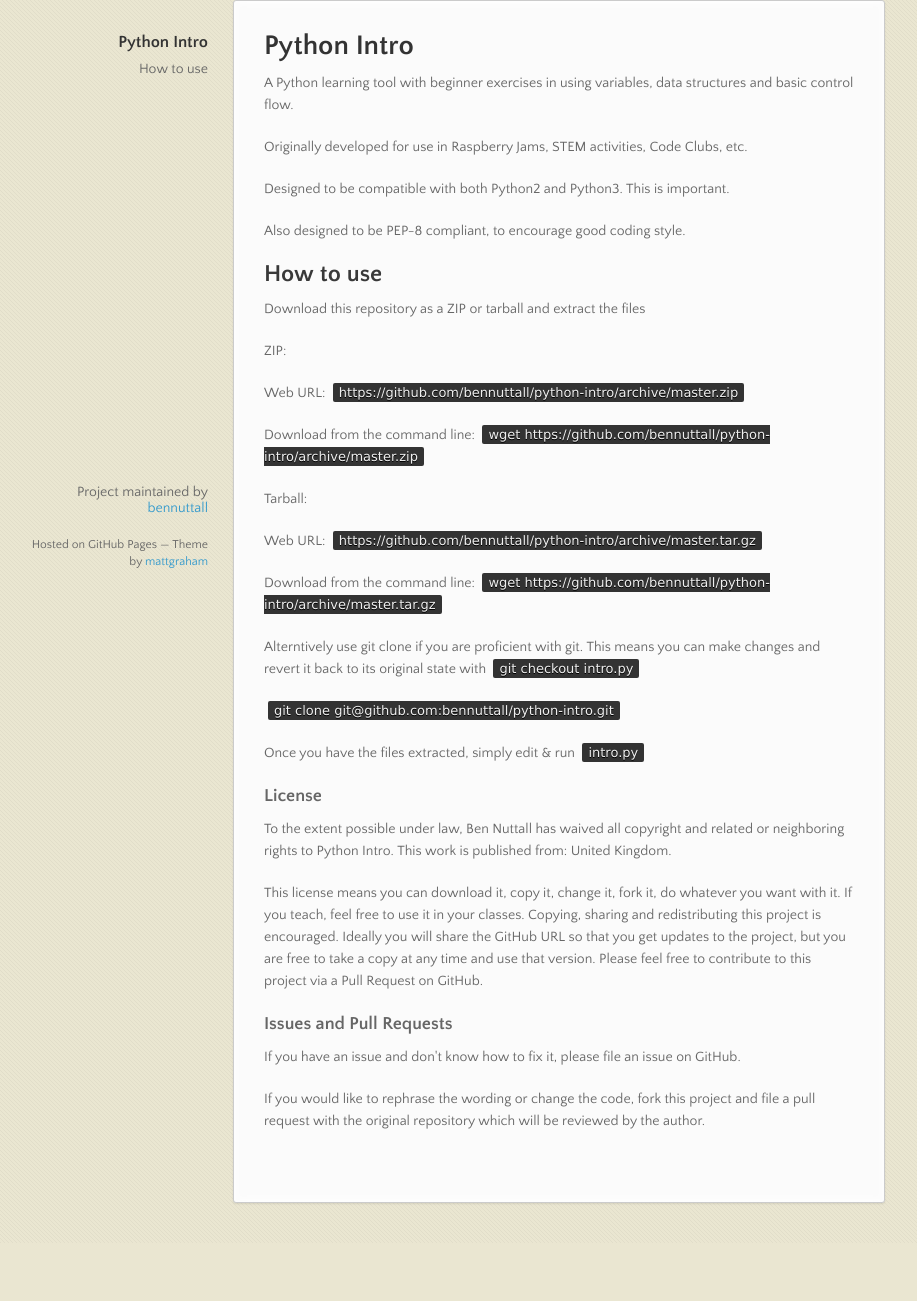
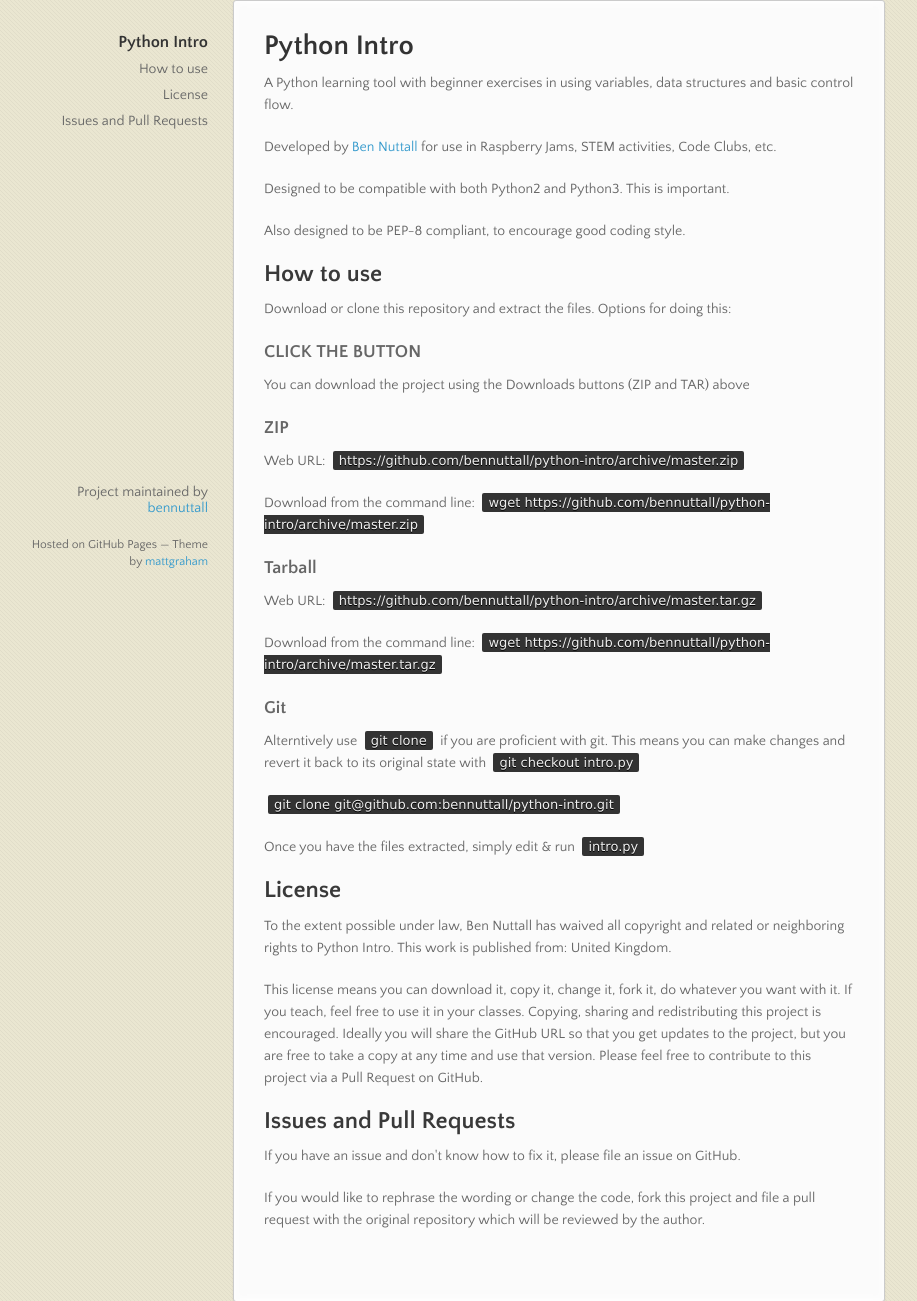
Before and after one commit to bennuttall/python-intro, a plain HTML site: page index.html in a window 1280 px wide. Shown: the part 190-1491 px from the top of the page, without its empty margins (82-999 px from the left). Before the commit the page ends 1433 px from the top, so only its background shows below. Drawn offline with nearby package versions, Linux system fonts and the light colour scheme.

Commit message:
Create gh-pages branch via GitHub

```diff
--- a/index.html
+++ b/index.html
@@ -44,7 +44,7 @@
 
 <p>A Python learning tool with beginner exercises in using variables, data structures and basic control flow.</p>
 
-<p>Originally developed for use in Raspberry Jams, STEM activities, Code Clubs, etc.</p>
+<p>Developed by <a href="http://bennuttall.com">Ben Nuttall</a> for use in Raspberry Jams, STEM activities, Code Clubs, etc.</p>
 
 <p>Designed to be compatible with both Python2 and Python3. This is important.</p>
 
@@ -53,35 +53,45 @@
 <h2>
 <a name="how-to-use" class="anchor" href="#how-to-use"><span class="octicon octicon-link"></span></a>How to use</h2>
 
-<p>Download this repository as a ZIP or tarball and extract the files</p>
+<p>Download or clone this repository and extract the files. Options for doing this:</p>
 
-<p>ZIP:</p>
+<h3>
+<a name="click-the-button" class="anchor" href="#click-the-button"><span class="octicon octicon-link"></span></a>CLICK THE BUTTON</h3>
+
+<p>You can download the project using the Downloads buttons (ZIP and TAR) above</p>
+
+<h3>
+<a name="zip" class="anchor" href="#zip"><span class="octicon octicon-link"></span></a>ZIP</h3>
 
 <p>Web URL: <code>https://github.com/bennuttall/python-intro/archive/master.zip</code></p>
 
 <p>Download from the command line: <code>wget https://github.com/bennuttall/python-intro/archive/master.zip</code></p>
 
-<p>Tarball:</p>
+<h3>
+<a name="tarball" class="anchor" href="#tarball"><span class="octicon octicon-link"></span></a>Tarball</h3>
 
 <p>Web URL: <code>https://github.com/bennuttall/python-intro/archive/master.tar.gz</code></p>
 
 <p>Download from the command line: <code>wget https://github.com/bennuttall/python-intro/archive/master.tar.gz</code></p>
 
-<p>Alterntively use git clone if you are proficient with git. This means you can make changes and revert it back to its original state with <code>git checkout intro.py</code></p>
+<h3>
+<a name="git" class="anchor" href="#git"><span class="octicon octicon-link"></span></a>Git</h3>
+
+<p>Alterntively use <code>git clone</code> if you are proficient with git. This means you can make changes and revert it back to its original state with <code>git checkout intro.py</code></p>
 
 <p><code>git clone git@github.com:bennuttall/python-intro.git</code></p>
 
 <p>Once you have the files extracted, simply edit &amp; run <code>intro.py</code></p>
 
-<h3>
-<a name="license" class="anchor" href="#license"><span class="octicon octicon-link"></span></a>License</h3>
+<h2>
+<a name="license" class="anchor" href="#license"><span class="octicon octicon-link"></span></a>License</h2>
 
 <p>To the extent possible under law, Ben Nuttall has waived all copyright and related or neighboring rights to Python Intro. This work is published from: United Kingdom.</p>
 
 <p>This license means you can download it, copy it, change it, fork it, do whatever you want with it. If you teach, feel free to use it in your classes. Copying, sharing and redistributing this project is encouraged. Ideally you will share the GitHub URL so that you get updates to the project, but you are free to take a copy at any time and use that version. Please feel free to contribute to this project via a Pull Request on GitHub.</p>
 
-<h3>
-<a name="issues-and-pull-requests" class="anchor" href="#issues-and-pull-requests"><span class="octicon octicon-link"></span></a>Issues and Pull Requests</h3>
+<h2>
+<a name="issues-and-pull-requests" class="anchor" href="#issues-and-pull-requests"><span class="octicon octicon-link"></span></a>Issues and Pull Requests</h2>
 
 <p>If you have an issue and don't know how to fix it, please file an issue on GitHub.</p>
 
@@ -93,6 +103,16 @@
       </footer>
     </div>
     <!--[if !IE]><script>fixScale(document);</script><![endif]-->
+              <script type="text/javascript">
+            var gaJsHost = (("https:" == document.location.protocol) ? "https://ssl." : "http://www.");
+            document.write(unescape("%3Cscript src='" + gaJsHost + "google-analytics.com/ga.js' type='text/javascript'%3E%3C/script%3E"));
+          </script>
+          <script type="text/javascript">
+            try {
+              var pageTracker = _gat._getTracker("UA-45449442-1");
+            pageTracker._trackPageview();
+            } catch(err) {}
+          </script>
 
   </body>
 </html>
```
Also changed, not shown: params.json (+1 -1 lines).
